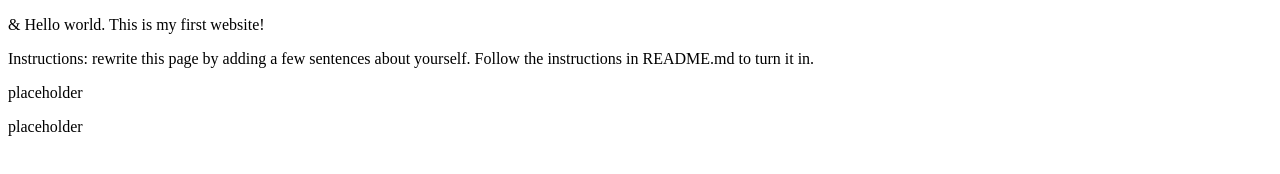
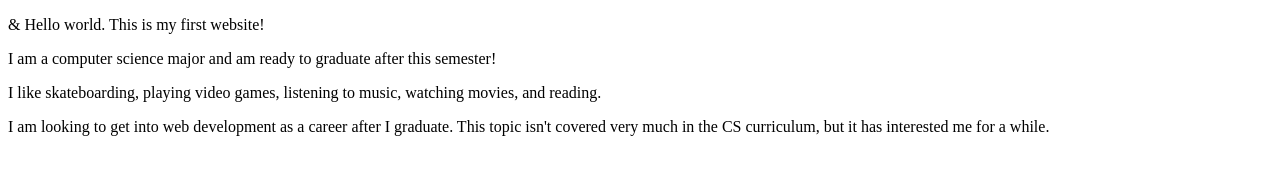
Before and after one commit to mthorn-ai/webdev_lab1, a plain HTML site: page index.html in a window 1280 px wide. Drawn offline with Linux system fonts and the light colour scheme.

Commit message:
inserting info

```diff
--- a/index.html
+++ b/index.html
@@ -2,12 +2,12 @@
 <html lang="en">
 <head>
   <meta charset="utf-8">
-  <title>Internet Technologies and Web Design</title>
+  <title>Lab 1 - Matthew Thornton</title>
 </head>
 <body>
   <p>&amp; Hello world. This is my first website!</p>
-  <p>Instructions: rewrite this page by adding a few sentences about yourself. Follow the instructions in README.md to turn it in.</p>
-  <p>placeholder</p>
-  <p>placeholder</p>
+  <p>I am a computer science major and am ready to graduate after this semester!</p>
+  <p>I like skateboarding, playing video games, listening to music, watching movies, and reading.</p>
+  <p>I am looking to get into web development as a career after I graduate. This topic isn't covered very much in the CS curriculum, but it has interested me for a while.</p>
 </body>
 </html>
```
